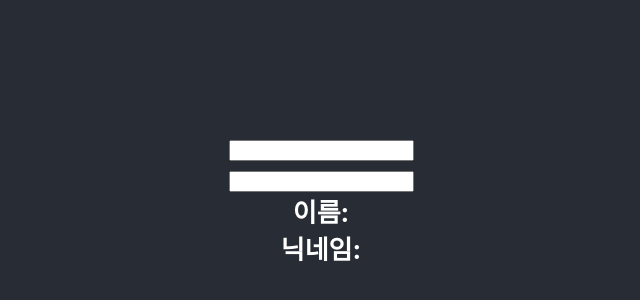
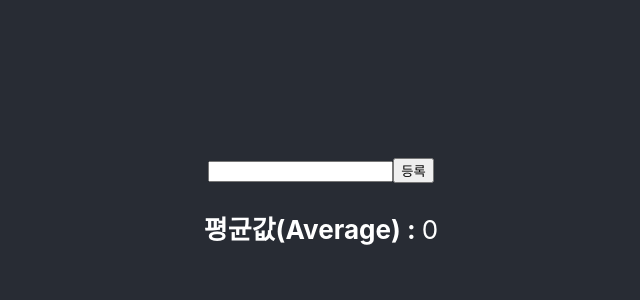
Before and after one commit to JiannKim/hello-react, a React (Create React App) app in the folder hooks-turorial/: page / in a window 1280 px wide. Shown: the part 202-502 px from the top of the page, without its empty margins (319-959 px from the left). Built offline with nearby package versions, Linux system fonts and the light colour scheme.

Commit message:
:memo: 8장 Hooks - 8.4 useMemo
숫자로된 리스트들의 평균값을 구하는 기능을 만들어 실행해보자

```diff
--- /dev/null
+++ b/hooks-turorial/src/8장.Hooks/step4.js
@@ -0,0 +1,6 @@
+// 8.4 useMemo (* Average.js 참조)
+
+/**
+useMemo를 사용하면 함수형 컴포넌트 내부에서 발생하는 연상을 최적화할 수 있다.
+먼저 리스트에 숫자를 추가하면 추가된 숫자들의 평균을 보여주는 함수형 컴포넌트를 작성해보자.
+ */
--- a/hooks-turorial/src/App.js
+++ b/hooks-turorial/src/App.js
@@ -1,11 +1,11 @@
 import './App.css';
-import Info from './Info';
+import Average from './Average';
 
 function App() {
   return (
     <div className="App">
       <header className="App-header">
-        <Info />
+        <Average />
       </header>
     </div>
   );
--- /dev/null
+++ b/hooks-turorial/src/Average.js
@@ -0,0 +1,44 @@
+import React, { useState } from 'react';
+
+const getAverage = (numbers) => {
+  console.log('평균값 계산시작..');
+  if (numbers.length === 0) return 0;
+  const sum = numbers.reduce((a, b) => a + b);
+  console.log(sum / numbers.length, '=> 평균값');
+  return sum / numbers.length;
+};
+
+const Average = () => {
+  const [list, setList] = useState([]);
+  const [number, setNumber] = useState('');
+
+  const onChange = (e) => {
+		setNumber(e.target.value);
+    console.log(e.target.value, '=> 타겟값');
+  };
+  const onInsert = (e) => {
+    const nextList = list.concat(parseInt(number)); //parseInt() -> 문자열 인자를 구문분석하여 특정 진수의 정수를 반환
+    console.log(nextList, '=> 리스트');
+    setList(nextList);
+    setNumber(''); // input값(박스안 내용) 초기화
+  };
+
+  return (
+    <div>
+      <input value={number} onChange={onChange} />
+      <button onClick={onInsert}>등록</button>
+      <ul>
+        {list.map((value, index) => (
+          <li key={index}>{value}</li>
+        ))}
+      </ul>
+
+      <div>
+        <b>평균값(Average) : </b>
+        {getAverage(list)}
+      </div>
+    </div>
+  );
+};
+
+export default Average;
```
